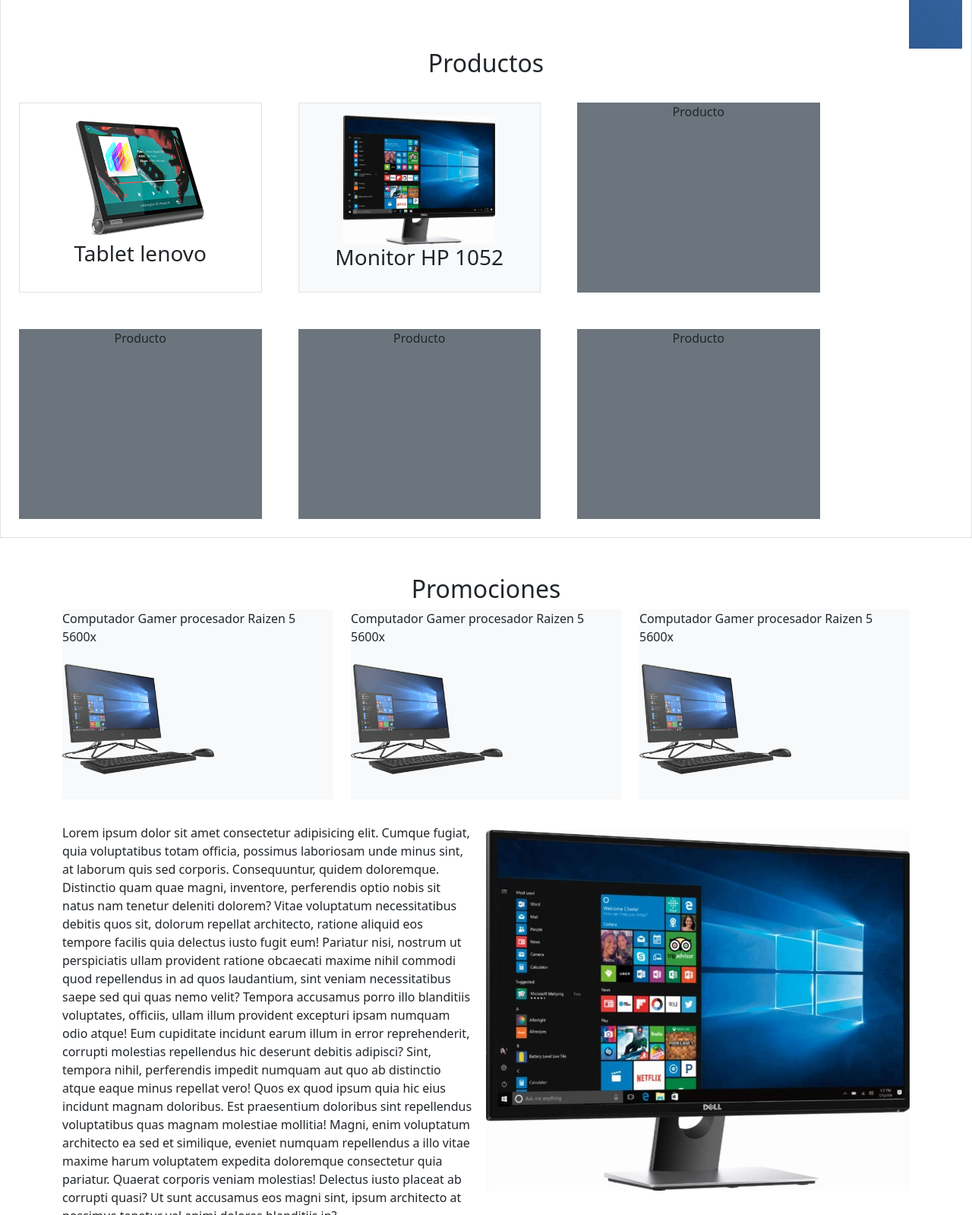
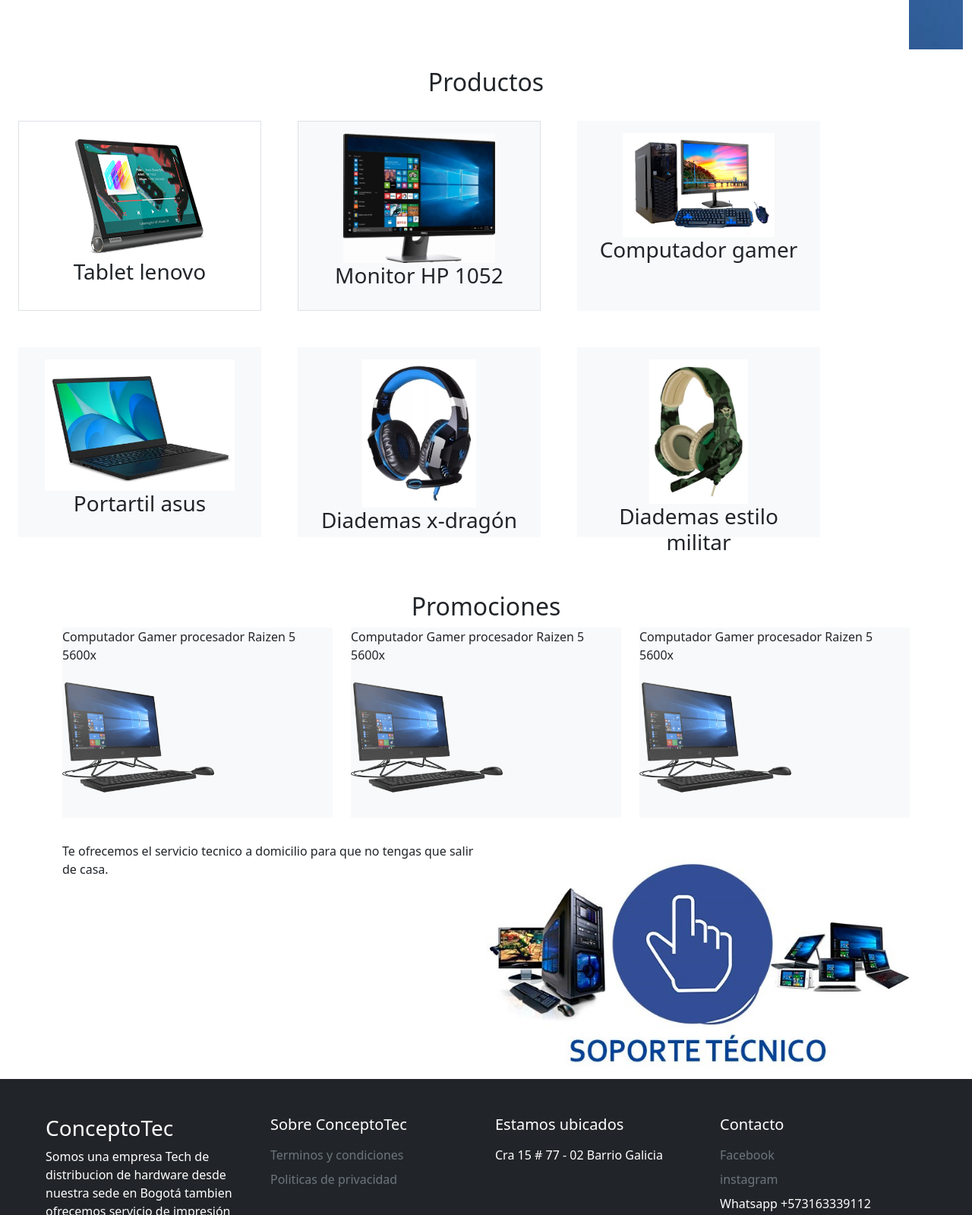
Before and after one commit to Ivam29g/PreEntrega03_Gomez, a website: page index.html in a window 1280 px wide. Shown: the part 1100-2699 px from the top of the page at 76% size. Drawn offline with nearby package versions, Linux system fonts and the light colour scheme.

Commit message:
agrego una nueva imagen a la carpeta img, en el archivo html agrego una nueva imagen

```diff
--- a/index.html
+++ b/index.html
@@ -12,7 +12,7 @@
 </head>
 
 <body>
-    <div class="container-fluid border">
+    <div class="container-fluid ">
         <div class="row">
 
             <header id="header" class="col-12 bg-light text-white p-4 text-center">
@@ -57,7 +57,7 @@
 
             <section id="content" class="col-12">
                 <div class="row">
-                    <section id="productos" class="col-12  text-center">
+                    <section id="productos" class="col-12 mt-4 text-center">
                         <h2>Productos</h2>
                         <div class="items-img row">
                             <div class="item col-3 bg-ligth border m-4">
@@ -70,17 +70,25 @@
                                     alt="imagen de monitor">
                                 <h3>Monitor HP 1052</h3>
                             </div>
-                            <div class="item col-3 bg-secondary m-4">
-                                Producto
+                            <div class="item col-3 bg-light m-4">
+                                <img class="imagen2 mt-3" src="./assets/img/pc_03.png" width="200px"
+                                alt="Computador gamer">
+                            <h3>Computador gamer</h3>
                             </div>
-                            <div class="item col-3 bg-secondary m-4">
-                                Producto
+                            <div class="item col-3 bg-light m-4">
+                                <img class="imagen2 mt-3" src="./assets/img/pc_04.jpg" width="250px"
+                                    alt="portatil asus gamer">
+                                <h3>Portartil asus</h3>
                             </div>
-                            <div class="item col-3 bg-secondary m-4">
-                                Producto
+                            <div class="item col-3 bg-light m-4">
+                                <img class="imagen2 mt-3" src="./assets/img/diadema.webp" width="150px"
+                                alt="cascos x-dragon">
+                            <h3>Diademas x-dragón</h3>
                             </div>
-                            <div class="item col-3 bg-secondary m-4">
-                                Producto
+                            <div class="item col-3 bg-light m-4">
+                                <img class="imagen2 mt-3" src="./assets/img/cascos.webp" width="130px"
+                                alt="cascos tipo militar">
+                            <h3>Diademas estilo militar</h3>
                             </div>
                         </div>
                     </section>
@@ -124,25 +132,11 @@
             </div>
 
         <div class="clearfix">
-            <img src="./assets/img/monitor_.jpg" class="col-md-6 float-md-end mt-2 mb-3 ms-md-3" width="600px"
+            <img src="./assets/img/soporte-tecnico-domicilio.jpg" class="col-md-6 float-md-end mt-2 mb-3 ms-md-3" width="600px"
                 alt="camara de seguridad">
 
             <p class="parrafo mt-4 pr-2">
-                Lorem ipsum dolor sit amet consectetur adipisicing elit. Cumque fugiat, quia voluptatibus totam officia,
-                possimus laboriosam unde minus sint, at laborum quis sed corporis. Consequuntur, quidem doloremque.
-                Distinctio quam quae magni, inventore, perferendis optio nobis sit natus nam tenetur deleniti dolorem?
-                Vitae voluptatum necessitatibus debitis quos sit, dolorum repellat architecto, ratione aliquid eos
-                tempore facilis quia delectus iusto fugit eum! Pariatur nisi, nostrum ut perspiciatis ullam provident
-                ratione obcaecati maxime nihil commodi quod repellendus in ad quos laudantium, sint veniam
-                necessitatibus saepe sed qui quas nemo velit? Tempora accusamus porro illo blanditiis voluptates,
-                officiis, ullam illum provident excepturi ipsam numquam odio atque! Eum cupiditate incidunt earum illum
-                in error reprehenderit, corrupti molestias repellendus hic deserunt debitis adipisci? Sint, tempora
-                nihil, perferendis impedit numquam aut quo ab distinctio atque eaque minus repellat vero! Quos ex quod
-                ipsum quia hic eius incidunt magnam doloribus. Est praesentium doloribus sint repellendus voluptatibus
-                quas magnam molestiae mollitia! Magni, enim voluptatum architecto ea sed et similique, eveniet numquam
-                repellendus a illo vitae maxime harum voluptatem expedita doloremque consectetur quia pariatur. Quaerat
-                corporis veniam molestias! Delectus iusto placeat ab corrupti quasi? Ut sunt accusamus eos magni sint,
-                ipsum architecto at possimus tenetur vel animi dolores blanditiis in?
+                Te ofrecemos el servicio tecnico a domicilio para que no tengas que salir de casa.
             </p>
         </div>
     </main>
```
Also changed, not shown: assets/img/soporte-tecnico-domicilio.jpg (added).
